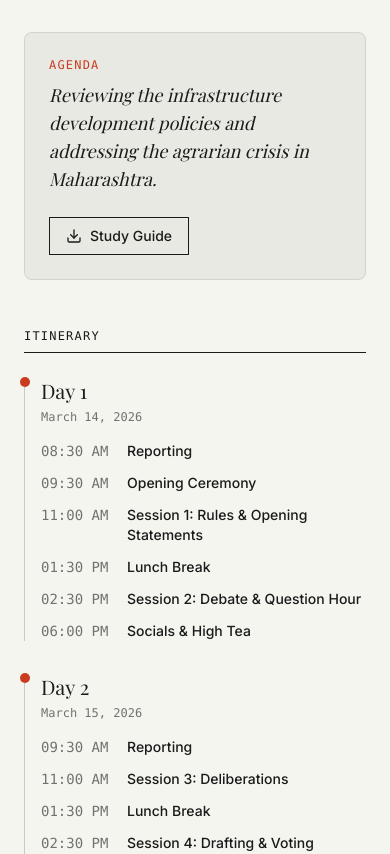
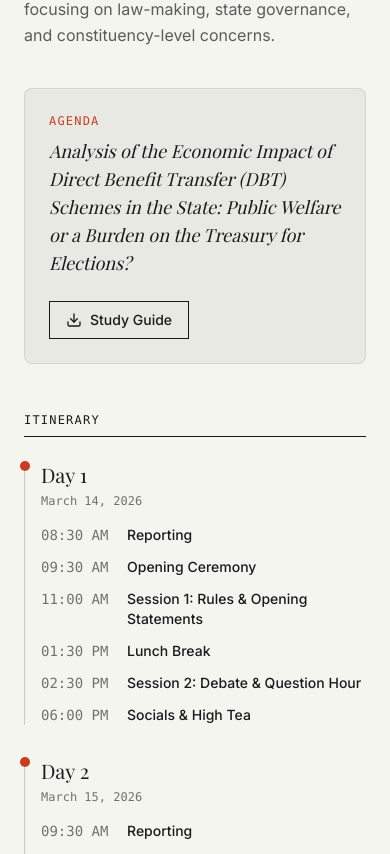
Before and after one commit to IOIT-ACM/yp.ioit.acm, a React (Vite) app: page / in a window 390 px wide. Shown: the part 4350-5204 px from the top of the page. Built offline with nearby package versions, Linux system fonts and the light colour scheme; a web font is replaced by a local one.

Commit message:
fix: correct committee agendas

```diff
--- a/src/App.tsx
+++ b/src/App.tsx
@@ -8,8 +8,8 @@ import MobileMenu from "./components/MobileMenu";
 import Navigation from "./components/Navigation";
 import Sidebar from "./components/Sidebar";
 import StatsSection from "./components/StatsSection";
-import FeeSection from "./components/FeeSection"; // Import
-import RulesSection from "./components/RulesSection"; // Import
+import FeeSection from "./components/FeeSection";
+import RulesSection from "./components/RulesSection";
 
 export default function App() {
 	const [isMenuOpen, setIsMenuOpen] = useState(false);
@@ -30,20 +30,14 @@ export default function App() {
 			<MobileMenu isMenuOpen={isMenuOpen} scrollToSection={scrollToSection} />
 			<Hero y={y} />
 			<StatsSection />
-
-            {/* Added Rules Section here to establish context before committees */}
             <RulesSection />
-
 			<main className="max-w-7xl mx-auto px-6 py-20">
-				<div className="grid grid-cols-1 lg:grid-cols-12 gap-12">
+				<div className="grid grid-cols-1 md:grid-cols-12 gap-12">
 					<CommitteeSection />
 					<Sidebar />
 				</div>
 			</main>
-
-            {/* Added Fee Section before Chief Guest/Footer */}
             <FeeSection />
-
 			<ChiefGuest />
 			<Footer scrollToSection={scrollToSection} />
 		</div>
--- a/src/components/CommitteeSection.tsx
+++ b/src/components/CommitteeSection.tsx
@@ -10,7 +10,7 @@ const PRIZES = [
 ];
 
 const CommitteeSection: FC = () => (
-  <div id="committees" className="lg:col-span-8 space-y-20">
+  <div id="committees" className="md:col-span-8 space-y-20">
     <div className="flex items-baseline justify-between border-b border-ink pb-4 mb-12">
       <h2 className="font-serif text-3xl italic">Committees & Agendas</h2>
     </div>
--- a/src/components/FeeSection.tsx
+++ b/src/components/FeeSection.tsx
@@ -16,7 +16,7 @@ const FeeSection: FC = () => {
           <h2 className="font-serif text-4xl md:text-5xl italic mb-6">Registration Fees</h2>
           <div className="inline-flex items-center gap-2 bg-accent/10 text-accent px-4 py-2 rounded-full border border-accent/20">
             <Zap className="w-4 h-4 fill-current" />
-            <span className="text-sm font-bold tracking-wider uppercase">Priority Phase Live</span>
+            <span className="text-sm font-bold tracking-wider uppercase">General Phase Live</span>
           </div>
         </motion.div>
 
--- a/src/components/Sidebar.tsx
+++ b/src/components/Sidebar.tsx
@@ -2,7 +2,7 @@ import { type FC } from "react";
 import { REGISTER_URL, SCHEDULE } from "../lib/constants";
 
 const Sidebar: FC = () => (
-  <div className="lg:col-span-4 space-y-16">
+  <aside className="md:col-span-4 space-y-16 md:sticky md:top-24 h-fit">
     <div id="schedule" className="scroll-mt-28">
       <h3 className="font-mono text-xs uppercase tracking-widest border-b border-ink pb-2 mb-6">
         Itinerary
@@ -28,7 +28,7 @@ const Sidebar: FC = () => (
       </div>
     </div>
 
-    <div className="sticky top-24">
+    <div>
       <div className="bg-ink text-paper p-8 text-center">
         <h3 className="font-serif text-2xl italic mb-2">Secure Your Seat</h3>
         <p className="text-sm opacity-70 mb-6">
@@ -49,7 +49,7 @@ const Sidebar: FC = () => (
         </div>
       </div>
     </div>
-  </div>
+  </aside>
 );
 
 export default Sidebar;
--- a/src/lib/constants.ts
+++ b/src/lib/constants.ts
@@ -15,9 +15,7 @@ export const COMMITTEES = [
   {
     id: "aippm",
     title: "All India Political Parties Meet (AIPPM)",
-    // Note: Doc says Agendas released soon, but keeping your placeholders is fine if you want content.
-    // If you want to match the doc strictly, change agenda to: "To Be Announced"
-    agenda: "Deliberation on the Uniform Civil Code and its implications on the socio-political fabric of India.",
+    agenda: "Deliberation on the Union Budget 2026 focusing on middle-class welfare through fiscal discipline, revenue growth, spending priorities, and economic stability.",
     guideLink: "#",
     image: "https://picsum.photos/seed/aippm_new/800/600",
     description: "Focuses on national policy issues, political negotiations, and consensus-building between government and opposition dynamics.",
@@ -25,7 +23,7 @@ export const COMMITTEES = [
   {
     id: "mla",
     title: "Maharashtra Legislative Assembly (MLA)",
-    agenda: "Reviewing the infrastructure development policies and addressing the agrarian crisis in Maharashtra.",
+    agenda: "Analysis of the Economic Impact of Direct Benefit Transfer (DBT) Schemes in the State: Public Welfare or a Burden on the Treasury for Elections?",
     guideLink: "#",
     image: "https://picsum.photos/seed/mla_new/800/600",
     description: "Simulates the State Legislative Assembly focusing on law-making, state governance, and constituency-level concerns.",
@@ -35,19 +33,19 @@ export const COMMITTEES = [
 export const SCHEDULE = [
   {
     day: "Day 1",
-    date: "March 14, 2026", // Updated date
+    date: "March 14, 2026",
     events: [
       { time: "08:30 AM", title: "Reporting" },
       { time: "09:30 AM", title: "Opening Ceremony" },
       { time: "11:00 AM", title: "Session 1: Rules & Opening Statements" },
       { time: "01:30 PM", title: "Lunch Break" },
       { time: "02:30 PM", title: "Session 2: Debate & Question Hour" },
-      { time: "06:00 PM", title: "Socials & High Tea" }, // Added Socials info
+      { time: "06:00 PM", title: "Socials & High Tea" },
     ],
   },
   {
     day: "Day 2",
-    date: "March 15, 2026", // Updated date
+    date: "March 15, 2026",
     events: [
       { time: "09:30 AM", title: "Reporting" },
       { time: "11:00 AM", title: "Session 3: Deliberations" },
```
